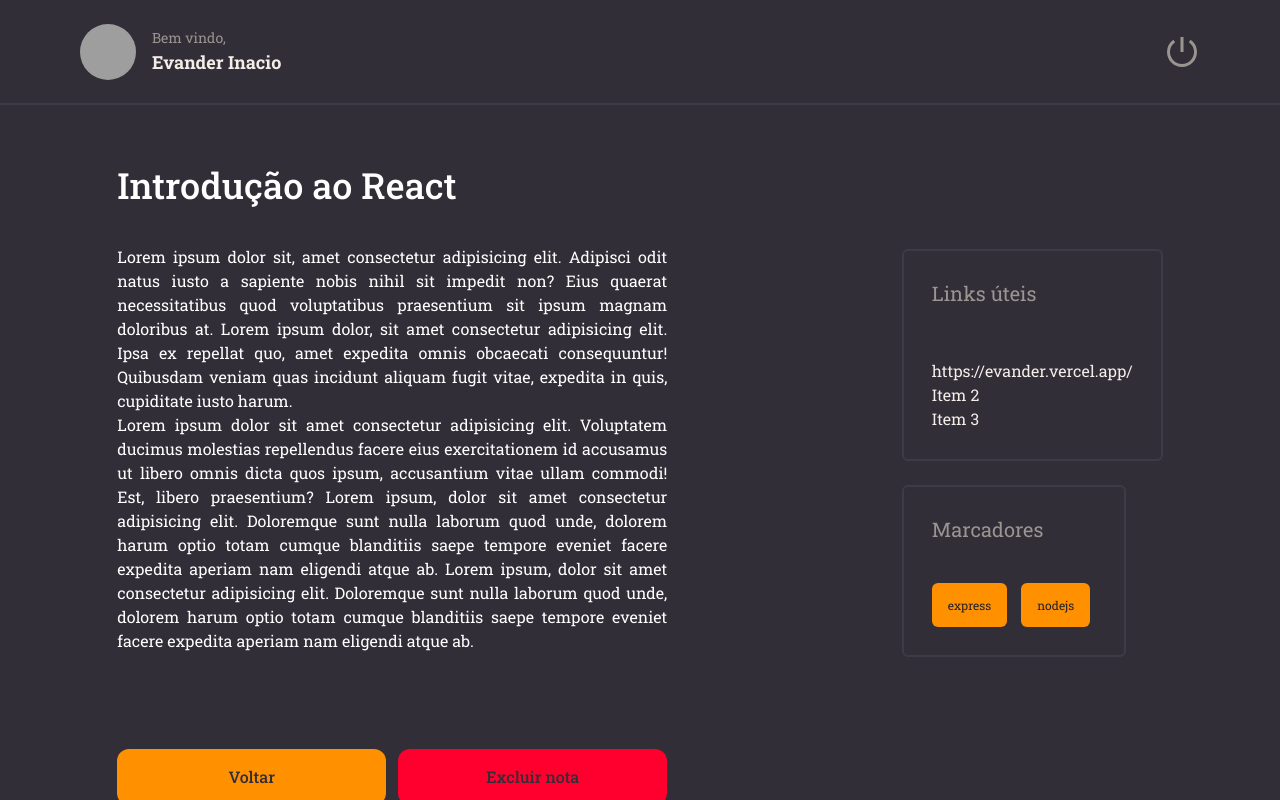
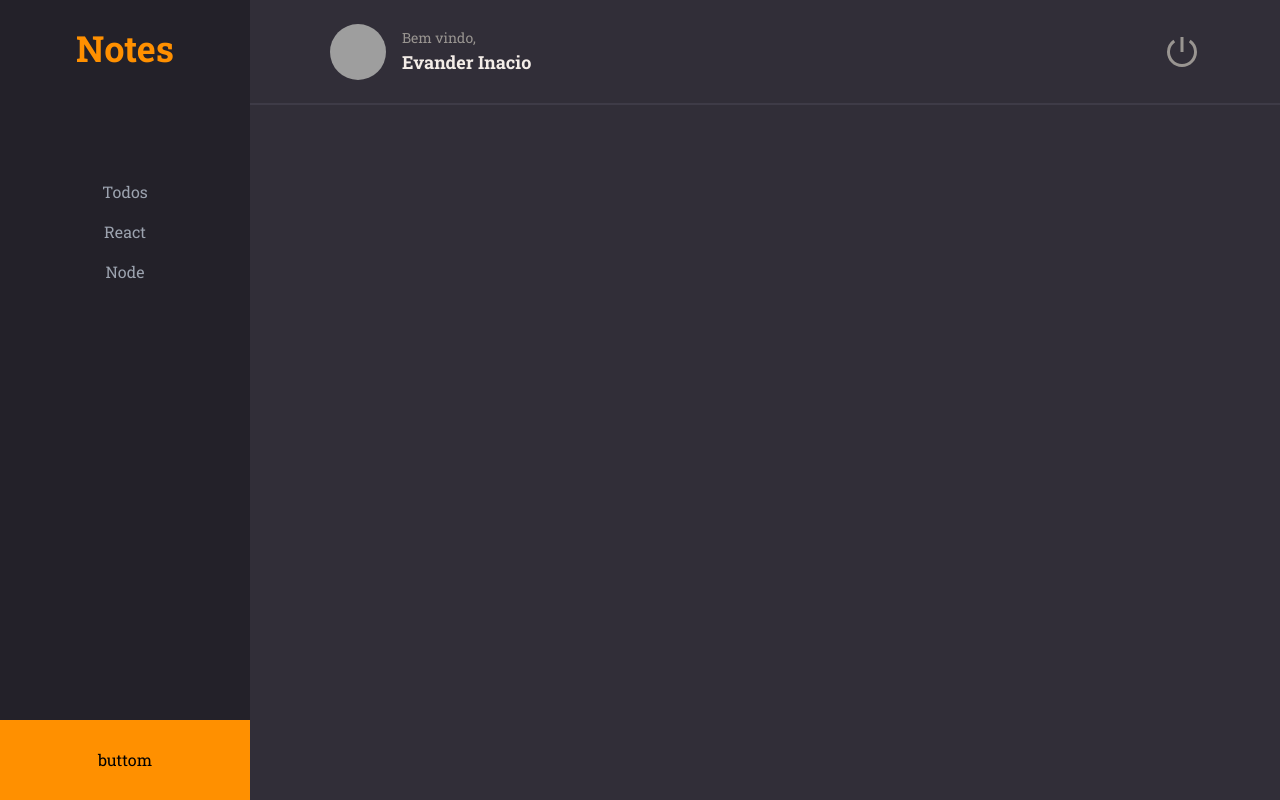
Before and after one commit to EvanderInacio/Notes, a React (Vite) app: page / in a window 1280 px wide. Built offline with nearby package versions, Linux system fonts and the light colour scheme; grey boxes are pictures that could not be loaded.

Commit message:
:zap: feat: Menu/Dash

```diff
--- a/src/App.jsx
+++ b/src/App.jsx
@@ -1,9 +1,10 @@
-import { Details } from "./pages/Details"
+import { Details } from './pages/Details'
+import { Home } from './pages/Home'
 
 function App() {
   return (
     <>
-      <Details />
+      <Home />
     </>
   )
 }
--- a/src/components/ButtonText.jsx
+++ b/src/components/ButtonText.jsx
@@ -1,10 +1,10 @@
 
-export function ButtonText({ title, ...rest }) {
+export function ButtonText({ title, isActive = false, ...rest }) {
   return (
     <button
       type="button"
       {...rest}
-      className="bg-transparent text-orange-800 border-0 text-base"
+      className={`bg-transparent border-0 text-base ${isActive ? 'text-orange-800' : 'text-gray-400'} `}
     >
       {title}
     </button>
--- /dev/null
+++ b/src/components/Dash.jsx
@@ -0,0 +1,20 @@
+import { ButtonText } from "./ButtonText";
+
+export function Dash() {
+  return (
+    <div className="h-screen w-[250px] bg-background-900 relative">
+      <div className="flex justify-center items-center">
+        <h1 className="font-bold text-4xl mt-7 text-orange-800">Notes</h1>
+      </div>
+
+      <div className="flex justify-center items-center flex-col mt-28 gap-4">
+        <ButtonText title="Todos" />
+        <ButtonText title="React" />
+        <ButtonText title="Node" />
+
+      </div>
+
+      <button className="absolute bottom-0 w-full bg-orange-800 p-7 text-black">buttom</button>
+    </div>
+  )
+}
--- a/src/pages/Details.jsx
+++ b/src/pages/Details.jsx
@@ -8,10 +8,10 @@ export function Details() {
     <div className="grid w-full h-screen">
       <Header />
 
-      <main className=" overflow-y-scroll py-16 flex justify-around items-center">
+      <main className="relative py-1 flex justify-around items-center">
         <section className="max-w-[550px]">
-          <div className=" my-0 mx-auto flex flex-col">
-            <h1 className="text-4xl font-medium pt-16 mb-6">Introdução ao React</h1>
+          <div className="mx-auto flex flex-col">
+            <h1 className="text-4xl font-medium pt-24 mb-6">Introdução ao React</h1>
 
             <p className="text-base mt-4 text-justify">
               Lorem ipsum dolor sit, amet consectetur adipisicing elit. Adipisci
--- /dev/null
+++ b/src/pages/Home.jsx
@@ -0,0 +1,11 @@
+import { Dash } from "../components/Dash";
+import { Header } from "../components/Header";
+
+export function Home() {
+  return (
+    <div className="w-full h-screen grid grid-cols-[250px_auto] bg-background-800">
+      <Dash />
+      <Header />
+    </div>
+  )
+}
```
